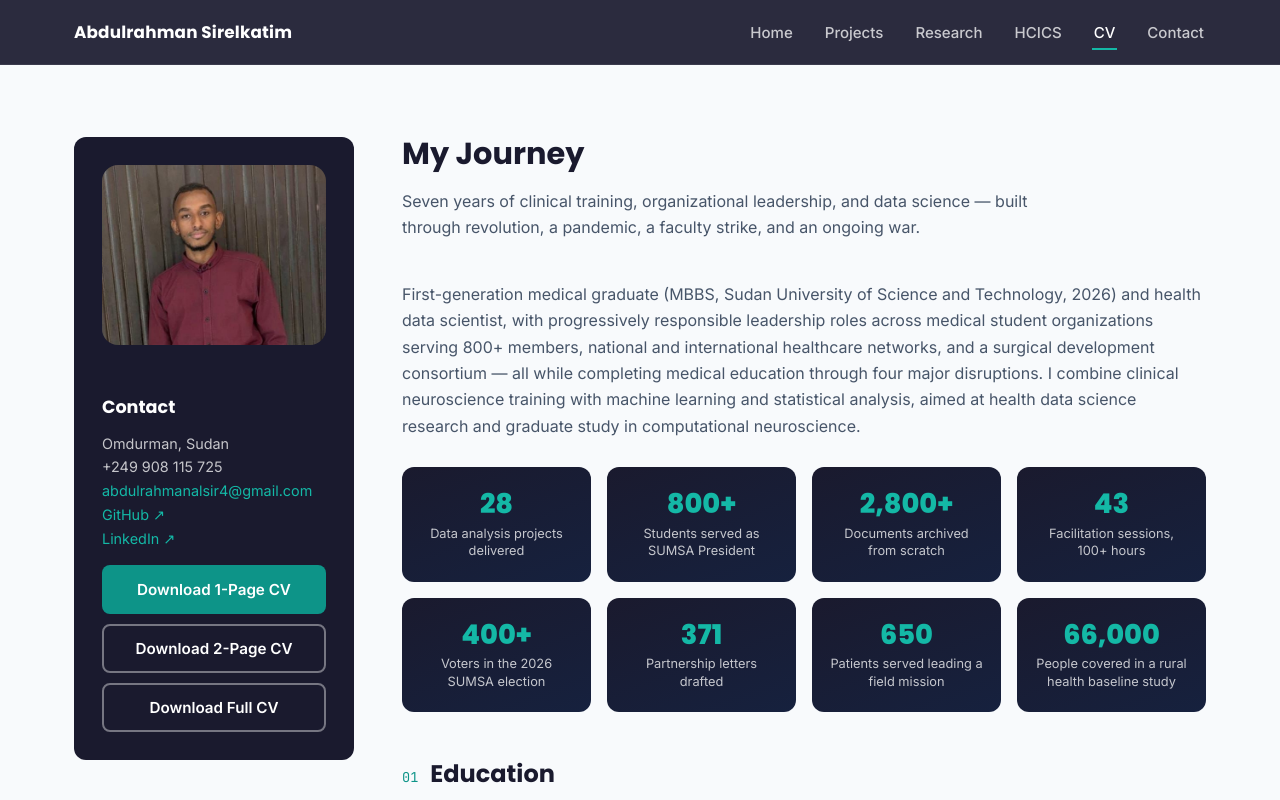
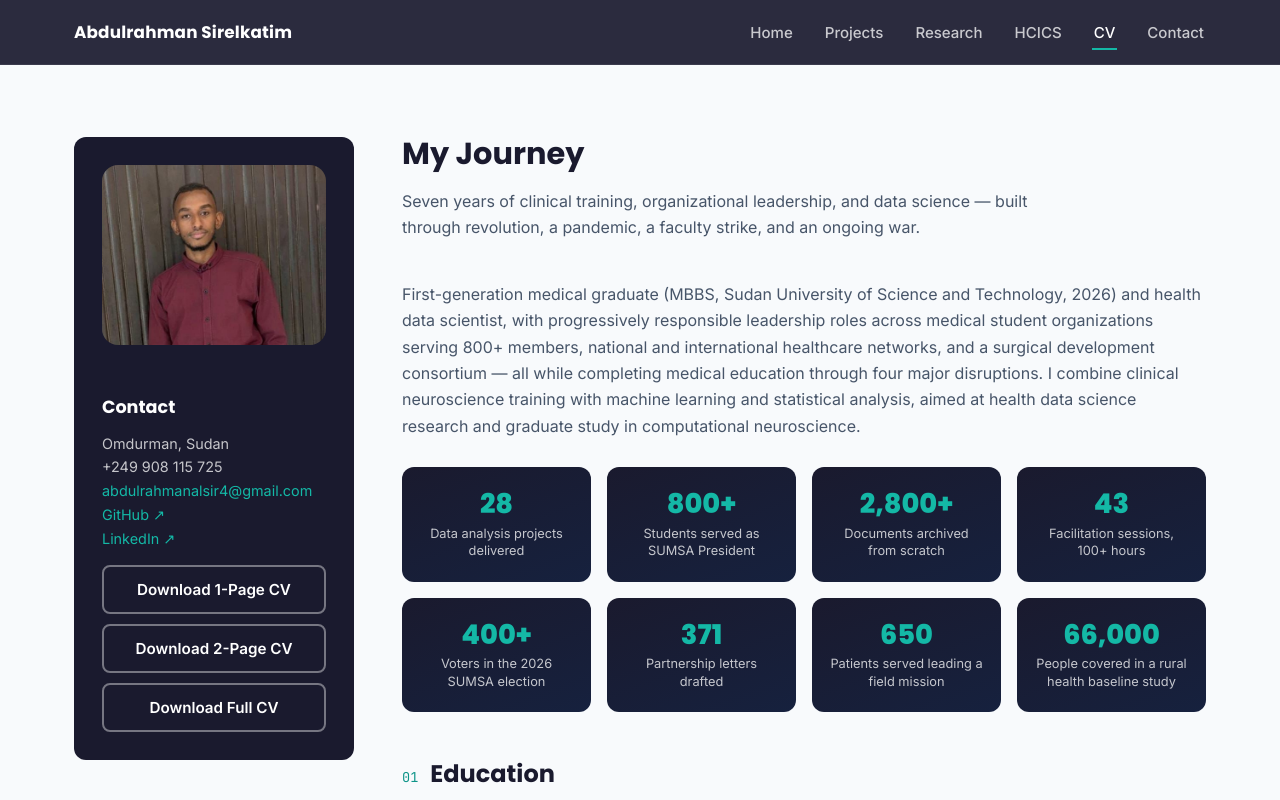
Before and after one commit to abdoalsir/abdoalsir.github.io, a React (Vite) app: page /cv in a window 1280 px wide. Shown: the top 800 px of the page. Built offline with nearby package versions, Linux system fonts and the light colour scheme.

Commit message:
Update Button Background

```diff
--- a/src/pages/CV.jsx
+++ b/src/pages/CV.jsx
@@ -32,7 +32,7 @@ export default function CV() {
             <a href="https://github.com/abdoalsir" target="_blank" rel="noreferrer">GitHub ↗</a><br />
             <a href="https://www.linkedin.com/in/abdulrahman-sirelkhatim-18585b22a/" target="_blank" rel="noreferrer">LinkedIn ↗</a>
           </p>
-          <a href="/cv/Abdulrahman_Sirelkatim_CV_1Page.pdf" className="btn btn-primary cv-download" download>
+          <a href="/cv/Abdulrahman_Sirelkatim_CV_1Page.pdf" className="btn btn-outline cv-download" download>
             Download 1-Page CV
           </a>
           <a href="/cv/Abdulrahman_Sirelkatim_CV_2Page.pdf" className="btn btn-outline cv-download" download>
```
